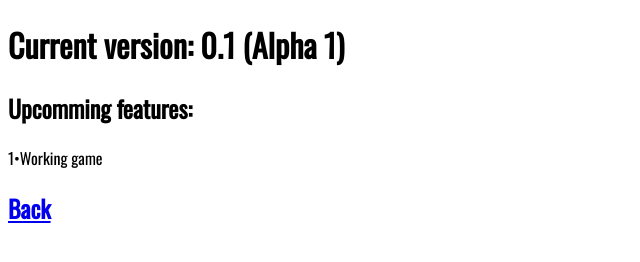
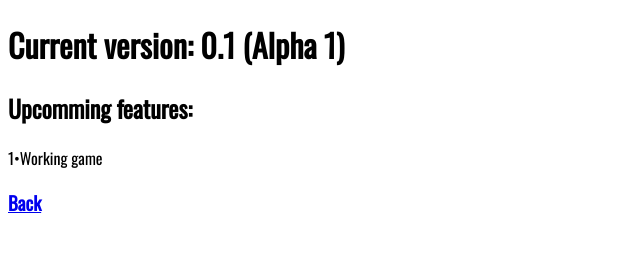
Before and after one commit to SmokeyAndFriends/Idle-Digger, a plain HTML site: page things.html in a window 1280 px wide. Shown: the full height of the page, 0-640 px from the left. Drawn offline with nearby package versions, Linux system fonts and the light colour scheme.

Commit message:
Update things.html

```diff
--- a/things.html
+++ b/things.html
@@ -11,6 +11,6 @@ body {
   <h1>Current version: 0.1 (Alpha 1)</h1>
   <h2>Upcomming features:</h2>
   <p>1•Working game</p>
-  <h2><a href="https://smokeyandfriends.github.io/Plane-Clicker/index.html">Back</a></h2>
+  <h3><a href="https://smokeyandfriends.github.io/Plane-Clicker/index.html">Back</a></h3>
 </body>
 </html>
```
